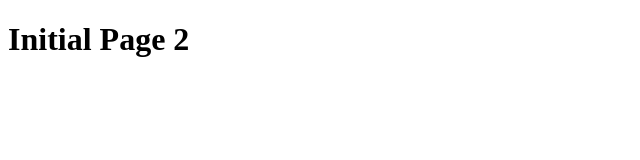
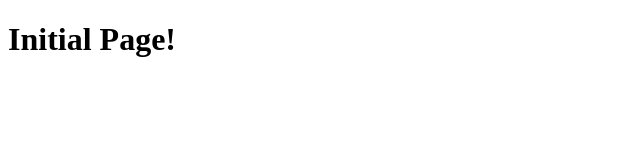
Before and after one commit to LuisaFC/tabnews, a Next.js app: page / in a window 1280 px wide. Shown: the top 160 px of the page, without its empty margins (0-640 px from the left). Built offline with nearby package versions, Linux system fonts and the light colour scheme.

Commit message:
change sentence

```diff
--- a/pages/index.js
+++ b/pages/index.js
@@ -1,5 +1,5 @@
 export default function Home(){
     return (
-        <h1> Initial Page 2 </h1>
+        <h1> Initial Page!</h1>
     )
 }
```
